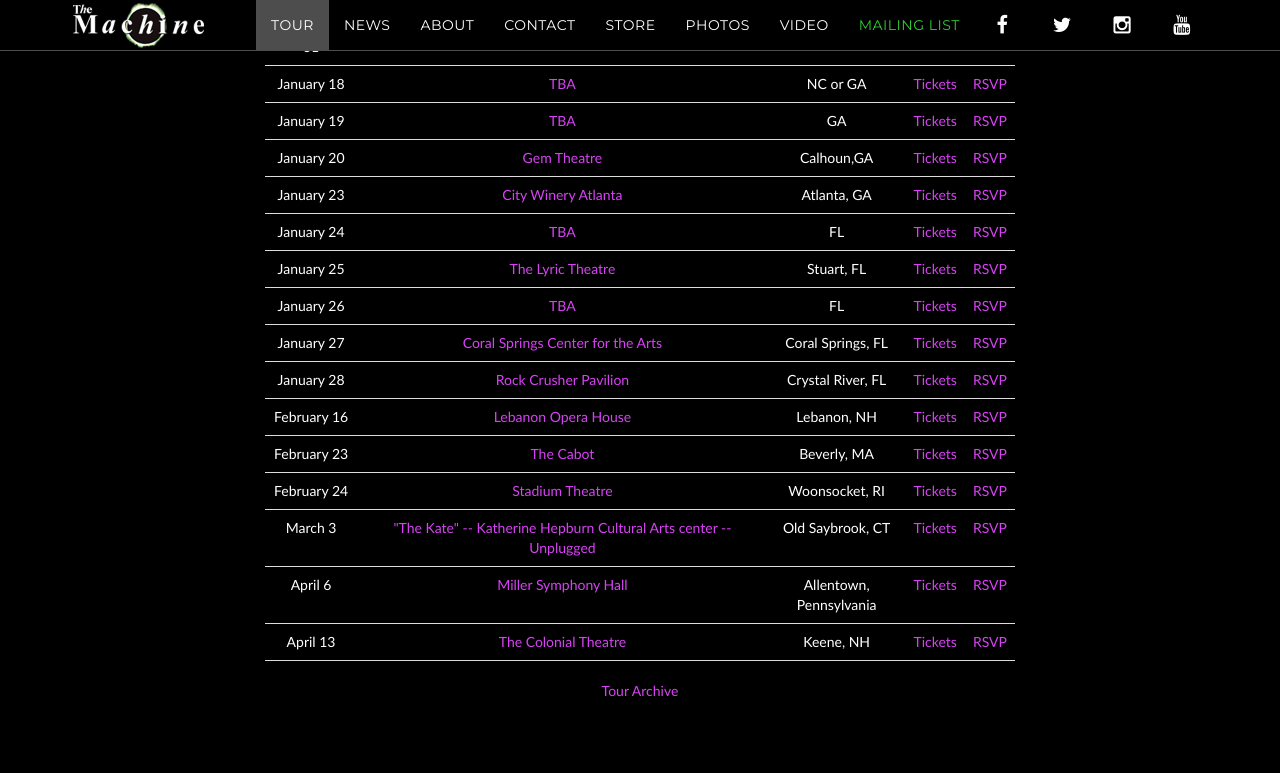
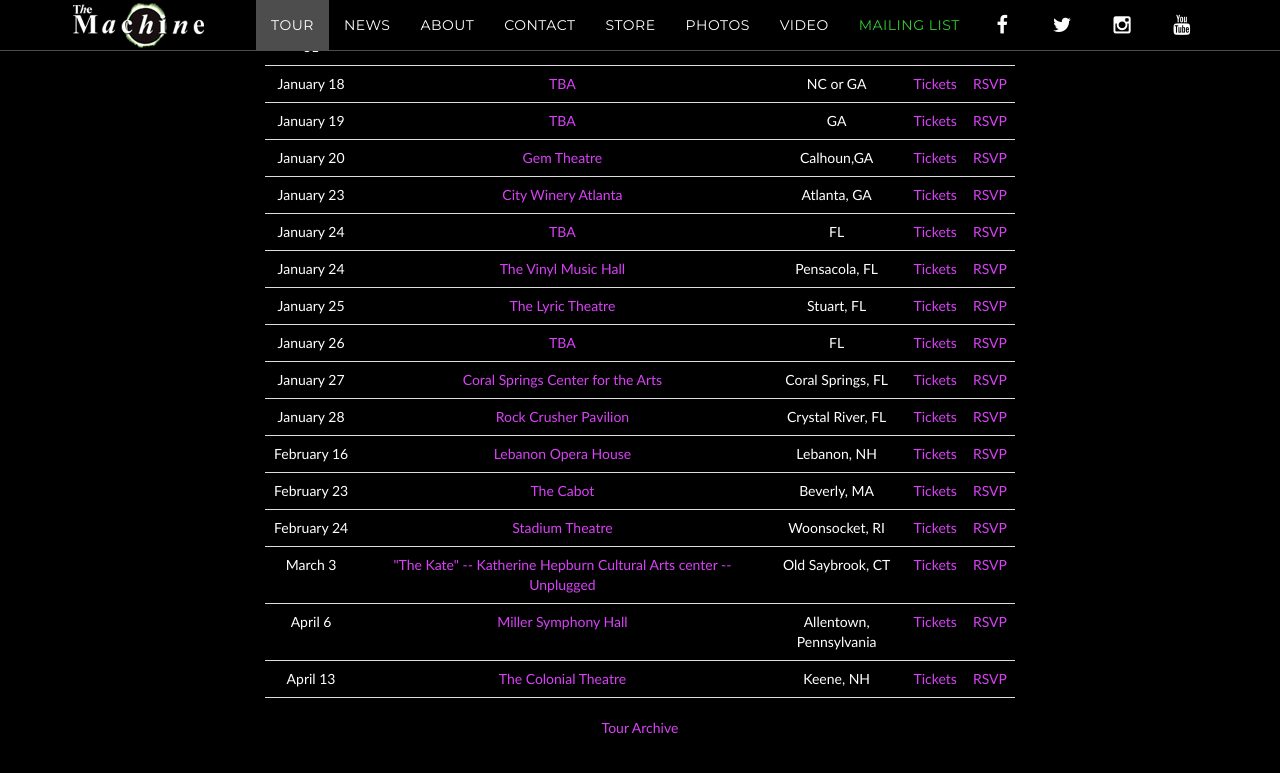
Before and after one commit to machineweb/machineweb.github.io, a Jekyll site: the page built from index.html, in a window 1280 px wide and 900 px high, scrolled down 1409 px. Shown: the top 773 px of the window. Built offline with Jekyll 4.4.1, drawn with Linux system fonts in a browser that asks for light colours; comment, search, counter and statistics services are not loaded.

Commit message:
New tour item

```diff
--- a/_data/tour.yml
+++ b/_data/tour.yml
@@ -3321,3 +3321,11 @@
     tickets-url: "https://www.ticketfly.com/purchase/event/1587034"
     rsvp-url: "https://www.facebook.com/events/127980774574643/?context=create&previousaction=create&ref=5&page_id_source=56922104274&sid_create=3305735390&action_history=[%7B%22surface%22%3A%22create_dialog%22%2C%22mechanism%22%3A%22page_create_dialog%22%2C%22extra_data%22%3A[]%7D]&has_source=1"
     order: "1512799200000"
+
+  - date: "January 24 2018"
+    venue: "The Vinyl Music Hall"
+    venue-url: "https://www.ticketfly.com/purchase/event/1589168?_ga=2.32566718.140907578.1510101559-422759036.1508201530"
+    location: "Pensacola, FL"
+    tickets-url: "https://www.ticketfly.com/purchase/event/1589168?_ga=2.32566718.140907578.1510101559-422759036.1508201530"
+    rsvp-url: "https://www.facebook.com/events/1564881343558744/"
+    order: "1516773600000"
```
